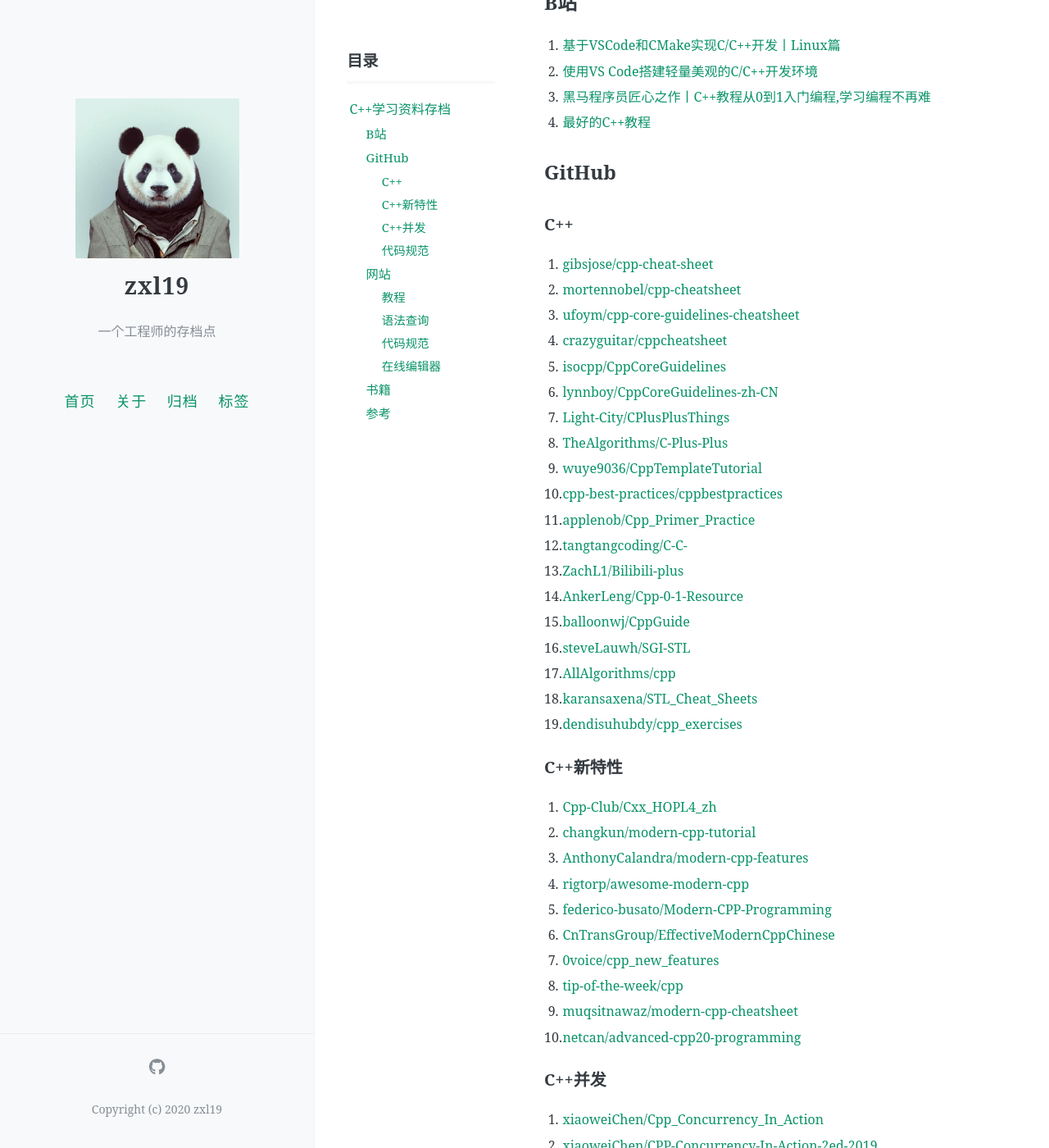
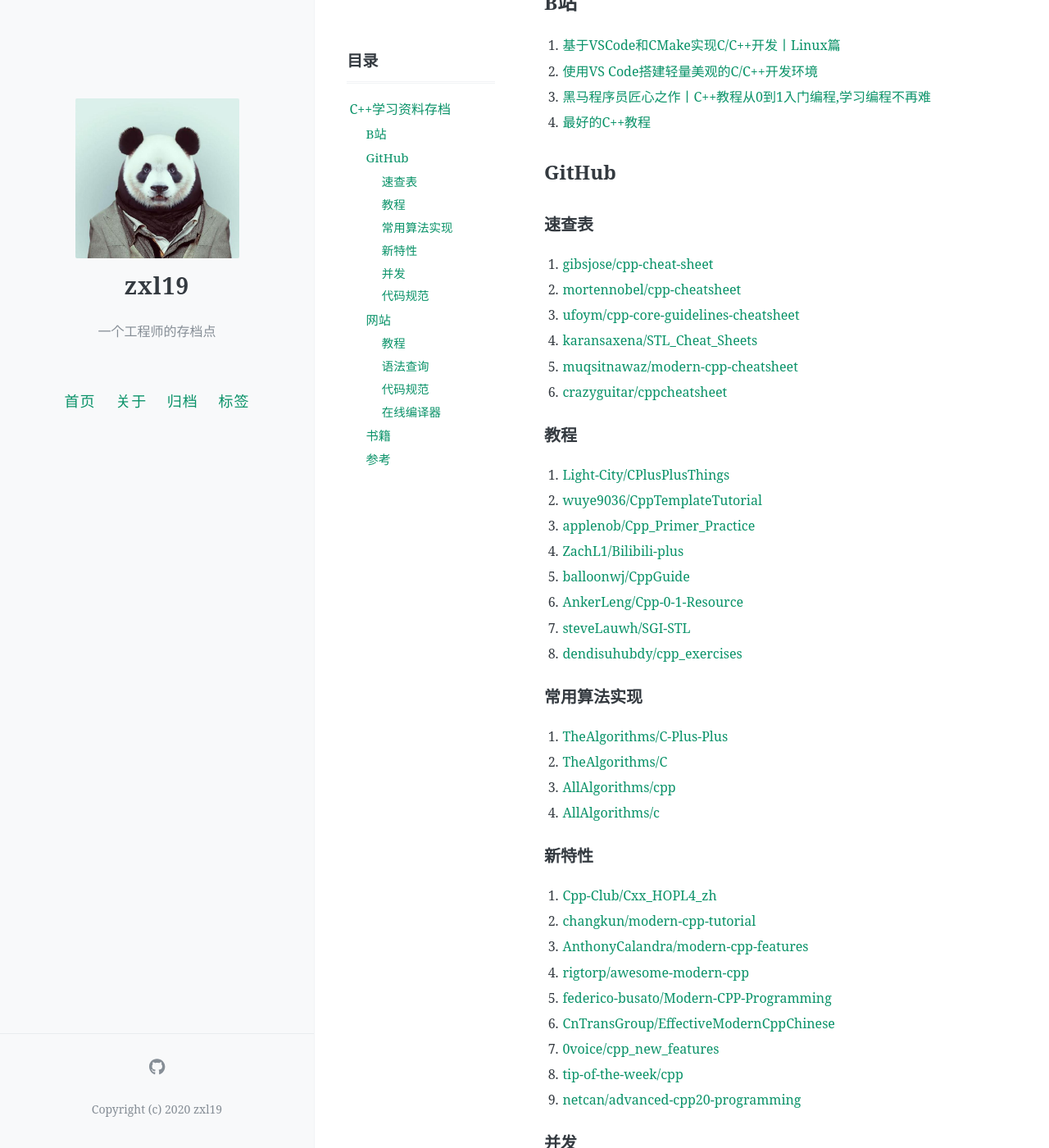
Before and after one commit to zxl19/zxl19.github.io, a Jekyll site: the page built from _posts/2021-05-22-cpp-material.md, in a window 1280 px wide and 1400 px high, scrolled down 221 px. Shown: the whole window at 82% size. Built offline with Jekyll 4.4.1, drawn with Linux system fonts in a browser that asks for light colours; comment, search, counter and statistics services are not loaded; some of the changed text lies outside the part shown.

Commit message:
Update Posts

```diff
--- a/_posts/2021-05-22-cpp-material.md
+++ b/_posts/2021-05-22-cpp-material.md
@@ -22,29 +22,34 @@ C++学习资料存档。
 
 ## GitHub
 
-### C++
+### 速查表
 
 1. [gibsjose/cpp-cheat-sheet](https://github.com/gibsjose/cpp-cheat-sheet)
 2. [mortennobel/cpp-cheatsheet](https://github.com/mortennobel/cpp-cheatsheet)
 3. [ufoym/cpp-core-guidelines-cheatsheet](https://github.com/ufoym/cpp-core-guidelines-cheatsheet)
-4. [crazyguitar/cppcheatsheet](https://github.com/crazyguitar/cppcheatsheet)
-5. [isocpp/CppCoreGuidelines](https://github.com/isocpp/CppCoreGuidelines)
-6. [lynnboy/CppCoreGuidelines-zh-CN](https://github.com/lynnboy/CppCoreGuidelines-zh-CN)
-7. [Light-City/CPlusPlusThings](https://github.com/Light-City/CPlusPlusThings)
-8. [TheAlgorithms/C-Plus-Plus](https://github.com/TheAlgorithms/C-Plus-Plus)
-9. [wuye9036/CppTemplateTutorial](https://github.com/wuye9036/CppTemplateTutorial)
-10. [cpp-best-practices/cppbestpractices](https://github.com/cpp-best-practices/cppbestpractices)
-11. [applenob/Cpp_Primer_Practice](https://github.com/applenob/Cpp_Primer_Practice)
-12. [tangtangcoding/C-C-](https://github.com/tangtangcoding/C-C-)
-13. [ZachL1/Bilibili-plus](https://github.com/ZachL1/Bilibili-plus)
-14. [AnkerLeng/Cpp-0-1-Resource](https://github.com/AnkerLeng/Cpp-0-1-Resource)
-15. [balloonwj/CppGuide](https://github.com/balloonwj/CppGuide)
-16. [steveLauwh/SGI-STL](https://github.com/steveLauwh/SGI-STL)
-17. [AllAlgorithms/cpp](https://github.com/AllAlgorithms/cpp)
-18. [karansaxena/STL_Cheat_Sheets](https://github.com/karansaxena/STL_Cheat_Sheets)
-19. [dendisuhubdy/cpp_exercises](https://github.com/dendisuhubdy/cpp_exercises)
+4. [karansaxena/STL_Cheat_Sheets](https://github.com/karansaxena/STL_Cheat_Sheets)
+5. [muqsitnawaz/modern-cpp-cheatsheet](https://github.com/muqsitnawaz/modern-cpp-cheatsheet)
+6. [crazyguitar/cppcheatsheet](https://github.com/crazyguitar/cppcheatsheet)
 
-### C++新特性
+### 教程
+
+1. [Light-City/CPlusPlusThings](https://github.com/Light-City/CPlusPlusThings)
+2. [wuye9036/CppTemplateTutorial](https://github.com/wuye9036/CppTemplateTutorial)
+3. [applenob/Cpp_Primer_Practice](https://github.com/applenob/Cpp_Primer_Practice)
+4. [ZachL1/Bilibili-plus](https://github.com/ZachL1/Bilibili-plus)
+5. [balloonwj/CppGuide](https://github.com/balloonwj/CppGuide)
+6. [AnkerLeng/Cpp-0-1-Resource](https://github.com/AnkerLeng/Cpp-0-1-Resource)
+7. [steveLauwh/SGI-STL](https://github.com/steveLauwh/SGI-STL)
+8. [dendisuhubdy/cpp_exercises](https://github.com/dendisuhubdy/cpp_exercises)
+
+### 常用算法实现
+
+1. [TheAlgorithms/C-Plus-Plus](https://github.com/TheAlgorithms/C-Plus-Plus)
+2. [TheAlgorithms/C](https://github.com/TheAlgorithms/C)
+3. [AllAlgorithms/cpp](https://github.com/AllAlgorithms/cpp)
+4. [AllAlgorithms/c](https://github.com/AllAlgorithms/c)
+
+### 新特性
 
 1. [Cpp-Club/Cxx_HOPL4_zh](https://github.com/Cpp-Club/Cxx_HOPL4_zh)
 2. [changkun/modern-cpp-tutorial](https://github.com/changkun/modern-cpp-tutorial)
@@ -54,10 +59,9 @@ C++学习资料存档。
 6. [CnTransGroup/EffectiveModernCppChinese](https://github.com/CnTransGroup/EffectiveModernCppChinese)
 7. [0voice/cpp_new_features](https://github.com/0voice/cpp_new_features)
 8. [tip-of-the-week/cpp](https://github.com/tip-of-the-week/cpp)
-9. [muqsitnawaz/modern-cpp-cheatsheet](https://github.com/muqsitnawaz/modern-cpp-cheatsheet)
-10. [netcan/advanced-cpp20-programming](https://github.com/netcan/advanced-cpp20-programming)
+9. [netcan/advanced-cpp20-programming](https://github.com/netcan/advanced-cpp20-programming)
 
-### C++并发
+### 并发
 
 1. [xiaoweiChen/Cpp_Concurrency_In_Action](https://github.com/xiaoweiChen/Cpp_Concurrency_In_Action)
 2. [xiaoweiChen/CPP-Concurrency-In-Action-2ed-2019](https://github.com/xiaoweiChen/CPP-Concurrency-In-Action-2ed-2019)
@@ -98,12 +105,13 @@ C++学习资料存档。
 3. [C++ Core Guidelines](https://isocpp.github.io/CppCoreGuidelines/CppCoreGuidelines.html)
 4. [ROS C++ Style Guide-ROS Wiki](http://wiki.ros.org/CppStyleGuide)
 
-### 在线编辑器
+### 在线编译器
 
 1. [C++ Insights](https://cppinsights.io)
 2. [Online C/C++ Compiler](https://www.online-cpp.com)
 3. [C++ Shell](https://cpp.sh)
 4. [GDB online Debugger](https://www.onlinegdb.com)
+5. [Wandbox](https://wandbox.org)
 
 ## 书籍
 
```
Also changed, not shown: other parts of _posts/2021-05-22-cpp-material.md (+14 -10 lines), _posts/2021-05-25-slam-tool.md (+2 -1 lines), _posts/2021-05-31-awesome-list.md (+5 -3 lines), _posts/2021-06-01-cpp-library.md (+24 -3 lines), _posts/2021-09-25-cpp-note.md (+7 -1 lines).
